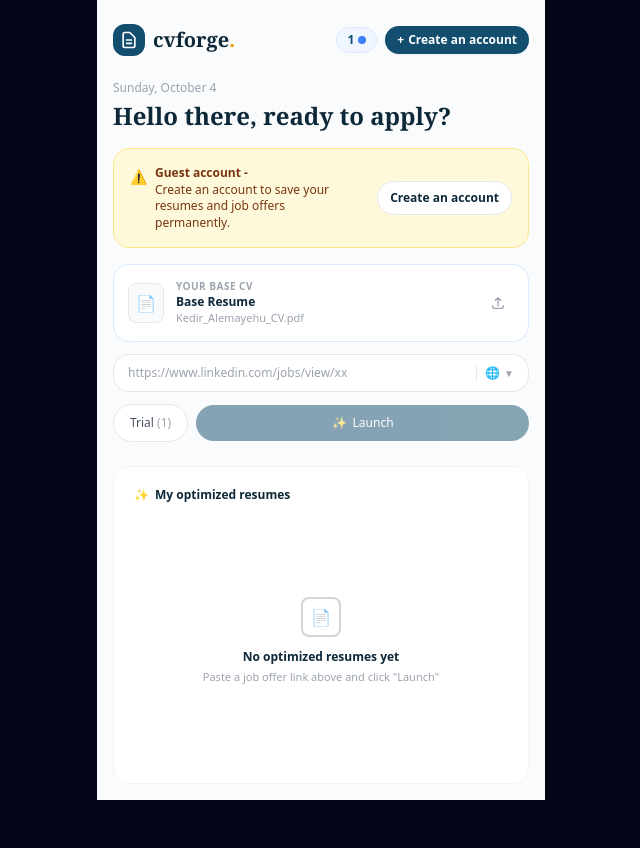
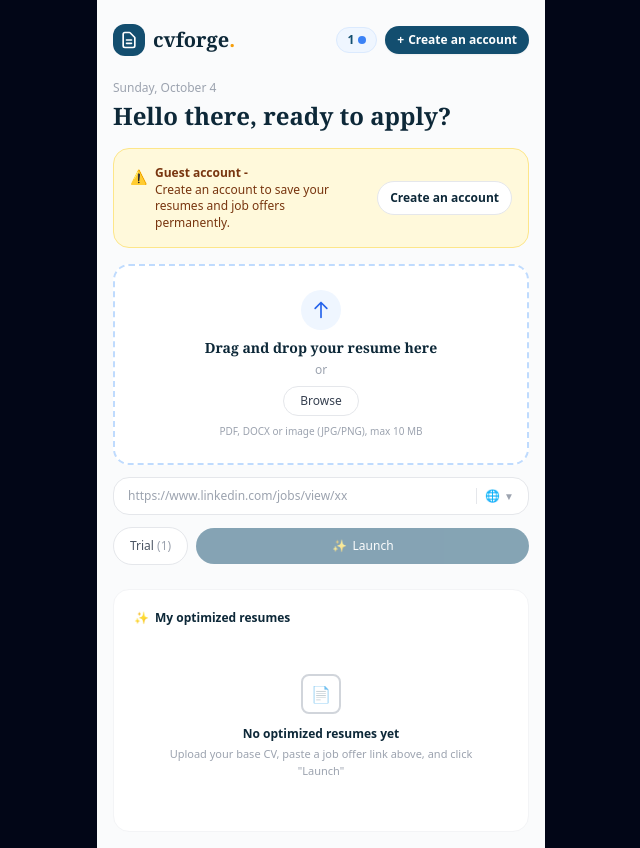
Before and after one commit to cvforgeapp-c/CVForge, a Next.js app: page /dashboard in a window 1280 px wide. Shown: the whole page, without its empty margins (319-959 px from the left). Before the commit the page ends 800 px from the top, so only its background shows below. Built offline with nearby package versions, Linux system fonts and the light colour scheme.

Commit message:
feat: make file upload fully functional with real file state, file picker, and dynamic name display

```diff
--- a/app/dashboard/page.tsx
+++ b/app/dashboard/page.tsx
@@ -1,6 +1,6 @@
 'use client'
 
-import React, { useState, useEffect } from 'react'
+import React, { useState, useEffect, useRef } from 'react'
 import Link from 'next/link'
 
 interface User {
@@ -11,9 +11,12 @@ interface User {
 export default function Dashboard() {
   const [user, setUser] = useState<User | null>(null)
   const [jobUrl, setJobUrl] = useState('')
-  const [uploadedFileName, setUploadedFileName] = useState('Kedir_Alemayehu_CV.pdf')
+  const [uploadedFile, setUploadedFile] = useState<File | null>(null)
   const [isOptimizing, setIsOptimizing] = useState(false)
   const [stepIndex, setStepIndex] = useState(0)
+  const [fileError, setFileError] = useState('')
+
+  const fileInputRef = useRef<HTMLInputElement>(null)
 
   const steps = [
     'Reading your resume...',
@@ -38,8 +41,25 @@ export default function Dashboard() {
     }
   }, [])
 
+  const handleFileChange = (e: React.ChangeEvent<HTMLInputElement>) => {
+    setFileError('')
+    if (e.target.files && e.target.files[0]) {
+      const file = e.target.files[0]
+      // Max 10MB validation
+      if (file.size > 10 * 1024 * 1024) {
+        setFileError('File size exceeds 10MB limit.')
+        return
+      }
+      setUploadedFile(file)
+    }
+  }
+
+  const triggerFileInput = () => {
+    fileInputRef.current?.click()
+  }
+
   const handleLaunch = () => {
-    if (!jobUrl) return
+    if (!jobUrl || !uploadedFile) return
     setIsOptimizing(true)
     setStepIndex(0)
 
@@ -54,15 +74,18 @@ export default function Dashboard() {
     }, 1200)
   }
 
-  const handleFileUpload = (e: React.ChangeEvent<HTMLInputElement>) => {
-    if (e.target.files && e.target.files[0]) {
-      setUploadedFileName(e.target.files[0].name)
-    }
-  }
-
   return (
     <main className="min-h-screen bg-[#fafbfc] text-[#143a52] px-4 py-4 max-w-md mx-auto flex flex-col font-sans">
-      {/* Top Header */}
+      {/* Hidden File Input */}
+      <input
+        type="file"
+        ref={fileInputRef}
+        onChange={handleFileChange}
+        className="hidden"
+        accept=".pdf,.docx,.doc,image/jpeg,image/png"
+      />
+
+      {/* Header */}
       <header className="flex items-center justify-between py-2 mb-4">
         <Link href="/" className="flex items-center gap-2">
           <div className="bg-[#134e6f] p-1.5 rounded-xl text-white">
@@ -97,7 +120,7 @@ export default function Dashboard() {
         </div>
       </header>
 
-      {/* Date & Salutation */}
+      {/* Date & Dynamic Greeting */}
       <div className="mb-4">
         <p className="text-xs text-gray-400 font-medium mb-1">
           {new Date().toLocaleDateString('en-US', { weekday: 'long', month: 'long', day: 'numeric' })}
@@ -107,11 +130,11 @@ export default function Dashboard() {
         </h1>
       </div>
 
-      {/* Guest Warning Banner (Only visible if not logged in) */}
+      {/* Guest Warning Banner (Only for guests) */}
       {!user && (
         <div className="bg-[#fff9db] border border-amber-200 rounded-2xl p-4 mb-4 flex items-center justify-between shadow-xs">
           <div className="flex items-start gap-2 max-w-[200px]">
-            <span className="text-amber-600 text-sm mt-0.5">⚠️️</span>
+            <span className="text-amber-600 text-sm mt-0.5">⚠</span>
             <div className="text-xs text-amber-900 leading-snug">
               <span className="font-bold block">Guest account -</span>
               Create an account to save your resumes and job offers permanently.
@@ -126,10 +149,18 @@ export default function Dashboard() {
         </div>
       )}
 
-      {/* Base CV Upload Card */}
+      {/* File Size Error Alert */}
+      {fileError && (
+        <div className="bg-red-50 border border-red-200 text-red-700 text-xs rounded-xl p-3 mb-3 font-medium">
+          {fileError}
+        </div>
+      )}
+
+      {/* Functional Base CV Upload Card */}
+      {uploadedFile ? (
         <div className="bg-white border border-blue-100 rounded-2xl p-3.5 mb-3 flex items-center justify-between shadow-2xs">
           <div className="flex items-center gap-3">
-          <div className="w-9 h-10 border border-gray-200 rounded-lg bg-gray-50 flex items-center justify-center text-gray-400">
+            <div className="w-9 h-10 border border-gray-200 rounded-lg bg-gray-50 flex items-center justify-center text-gray-400 font-semibold text-xs">
               📄
             </div>
             <div>
@@ -137,20 +168,50 @@ export default function Dashboard() {
                 YOUR BASE CV
               </span>
               <p className="text-xs font-bold text-[#0d2838] truncate max-w-[180px]">
-              {user ? user.firstName : 'Base Resume'}
+                {user ? user.firstName : 'Uploaded CV'}
               </p>
               <p className="text-[11px] text-gray-400 truncate max-w-[180px]">
-              {uploadedFileName}
+                {uploadedFile.name}
               </p>
             </div>
           </div>
-        <label className="p-2 text-gray-400 hover:text-gray-600 cursor-pointer">
-          <input type="file" onChange={handleFileUpload} className="hidden" accept=".pdf,.docx,.doc" />
+          <button
+            type="button"
+            onClick={triggerFileInput}
+            title="Upload a different resume"
+            className="p-2 text-gray-400 hover:text-[#134e6f] transition-colors"
+          >
             <svg className="w-4 h-4" fill="none" stroke="currentColor" viewBox="0 0 24 24">
               <path strokeLinecap="round" strokeLinejoin="round" strokeWidth="2" d="M4 16v1a3 3 0 003 3h10a3 3 0 003-3v-1m-4-8l-4-4m0 0L8 8m4-4v12" />
             </svg>
-        </label>
+          </button>
         </div>
+      ) : (
+        /* Empty Upload Dropzone */
+        <div
+          onClick={triggerFileInput}
+          className="border-2 border-dashed border-blue-200 bg-white rounded-2xl p-6 mb-3 text-center flex flex-col items-center justify-center cursor-pointer hover:border-blue-400 transition-colors shadow-2xs"
+        >
+          <div className="w-10 h-10 rounded-full bg-blue-50 text-blue-600 flex items-center justify-center mb-2">
+            <svg className="w-5 h-5" fill="none" stroke="currentColor" viewBox="0 0 24 24">
+              <path strokeLinecap="round" strokeLinejoin="round" strokeWidth="2" d="M5 10l7-7m0 0l7 7m-7-7v18" />
+            </svg>
+          </div>
+          <p className="font-serif font-bold text-sm text-[#0d2838] mb-1">
+            Drag and drop your resume here
+          </p>
+          <span className="text-gray-400 text-xs mb-2">or</span>
+          <button
+            type="button"
+            className="bg-white border border-gray-200 text-gray-700 text-xs font-medium px-4 py-1.5 rounded-full shadow-2xs hover:bg-gray-50 transition-colors mb-2"
+          >
+            Browse
+          </button>
+          <p className="text-[10px] text-gray-400">
+            PDF, DOCX or image (JPG/PNG), max 10 MB
+          </p>
+        </div>
+      )}
 
       {/* Job Offer Input & Launch Row */}
       <div className="space-y-3 mb-6">
@@ -173,7 +234,7 @@ export default function Dashboard() {
           </div>
           <button
             onClick={handleLaunch}
-            disabled={!jobUrl || isOptimizing}
+            disabled={!jobUrl || !uploadedFile || isOptimizing}
             className="flex-1 bg-[#134e6f] hover:bg-[#0f3d57] disabled:opacity-50 text-white font-medium text-xs py-2.5 rounded-full transition-colors flex items-center justify-center gap-1.5 shadow-xs"
           >
             <span>✨</span>
@@ -182,7 +243,7 @@ export default function Dashboard() {
         </div>
       </div>
 
-      {/* My Optimized Resumes / Progress Section */}
+      {/* Optimization Progress Stream */}
       <div className="bg-white border border-gray-100 rounded-2xl p-5 shadow-2xs flex-1 flex flex-col">
         <div className="flex items-center gap-1.5 text-xs font-bold text-[#0d2838] mb-4">
           <span>✨</span>
@@ -224,7 +285,7 @@ export default function Dashboard() {
               No optimized resumes yet
             </p>
             <p className="text-[11px] text-gray-400 max-w-xs leading-normal">
-              Paste a job offer link above and click &quot;Launch&quot;
+              Upload your base CV, paste a job offer link above, and click &quot;Launch&quot;
             </p>
           </div>
         )}
```
Lines whose indentation alone changed are shown as unchanged.
